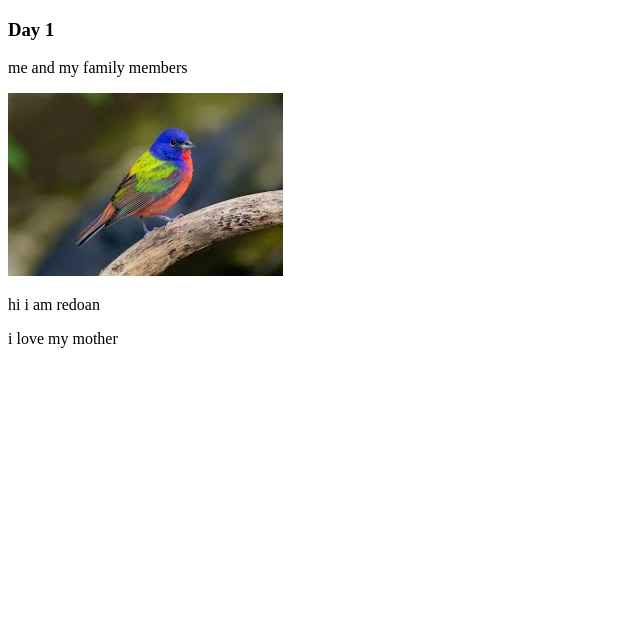
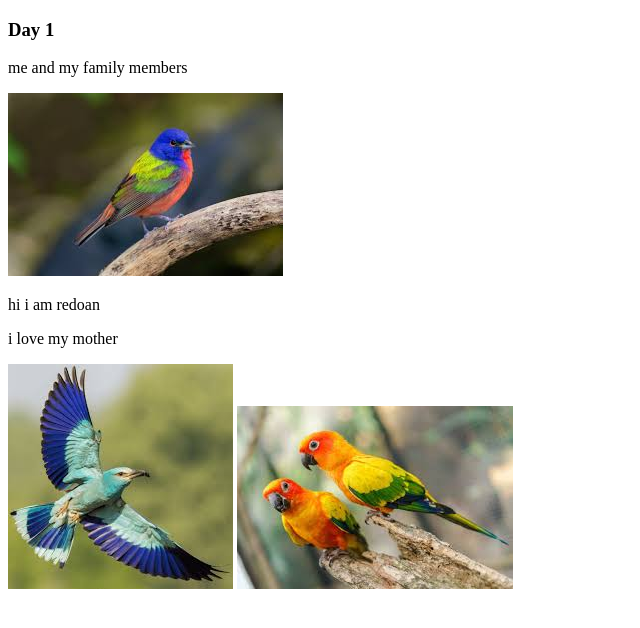
Before and after one commit to GMRedoan/nine-repo, a plain HTML site: page index.html in a window 1280 px wide. Shown: the whole page, without its empty margins (0-640 px from the left). Drawn offline with Linux system fonts and the light colour scheme.

Commit message:
my travel

```diff
--- a/index.html
+++ b/index.html
@@ -11,5 +11,7 @@
     <img src="photos/download (1).jpeg" alt="">
     <p>hi i am redoan</p>
     <p>i love my mother</p>
+    <img src="photos/download (2).jpeg" alt="">
+    <img src="photos/download.jpeg" alt="">
 </body>
 </html>
```
